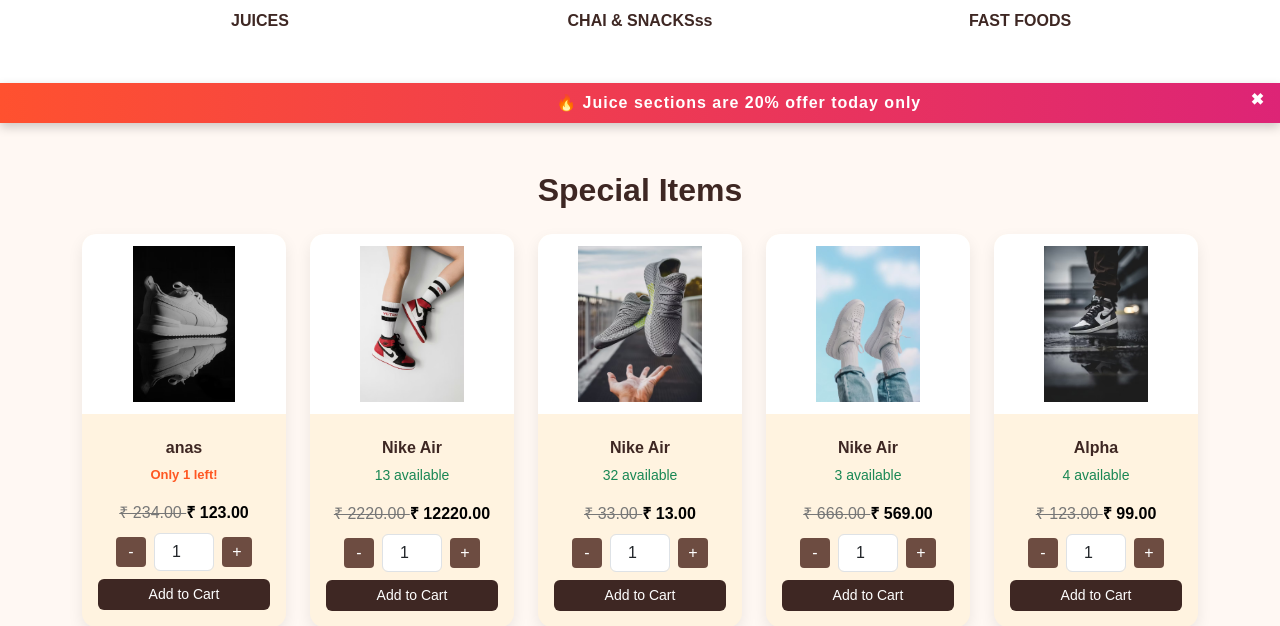
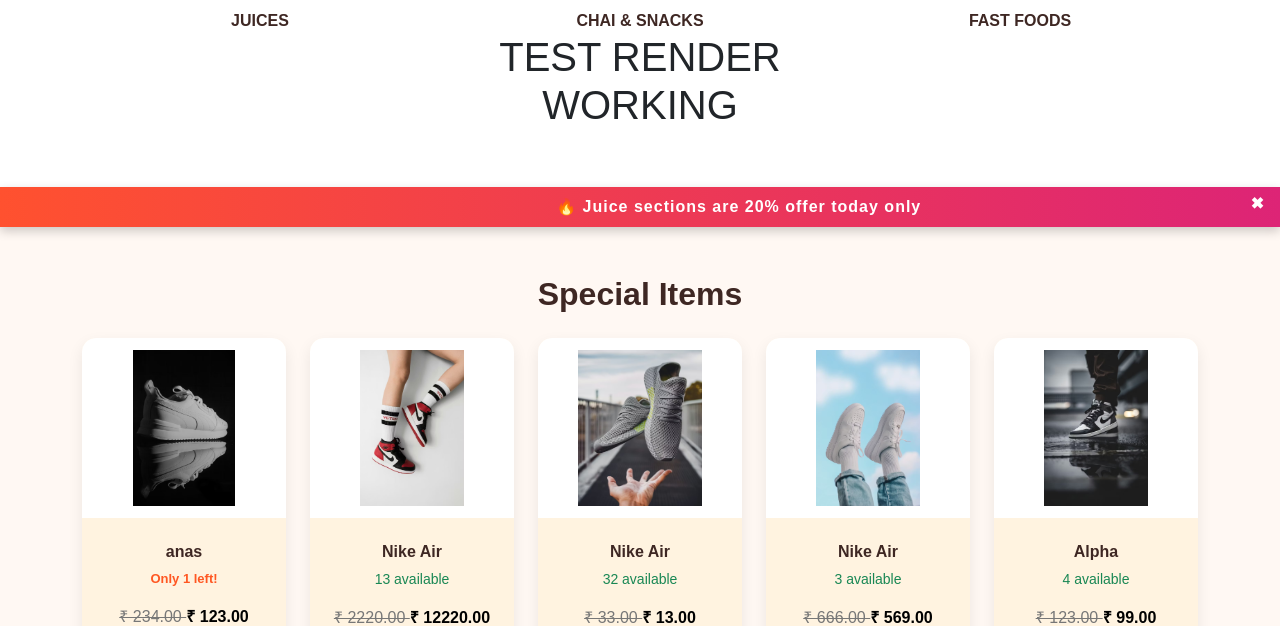
Before and after one commit to muhammedRinshad210/menuproject, a Django app: page / in a window 1280 px wide. Shown: the part 681-1307 px from the top of the page. Run offline with Django 5.2, Linux system fonts and the light colour scheme; data comes from the database, SQL or seed files in the repository; data that the repository does not hold is empty.

Commit message:
test render

```diff
--- a/menuapp/templates/menuapp/index.html
+++ b/menuapp/templates/menuapp/index.html
@@ -380,7 +380,8 @@
 <a href="{% url 'chai' %}">
 <img src="{% static 'chai.png' %}">
 </a>
-<div class="category-title">CHAI & SNACKSss</div>
+<div class="category-title">CHAI & SNACKS</div>
+<h1>TEST RENDER WORKING</h1>
 </div>
 
 <div class="col-4 category-card">
```
